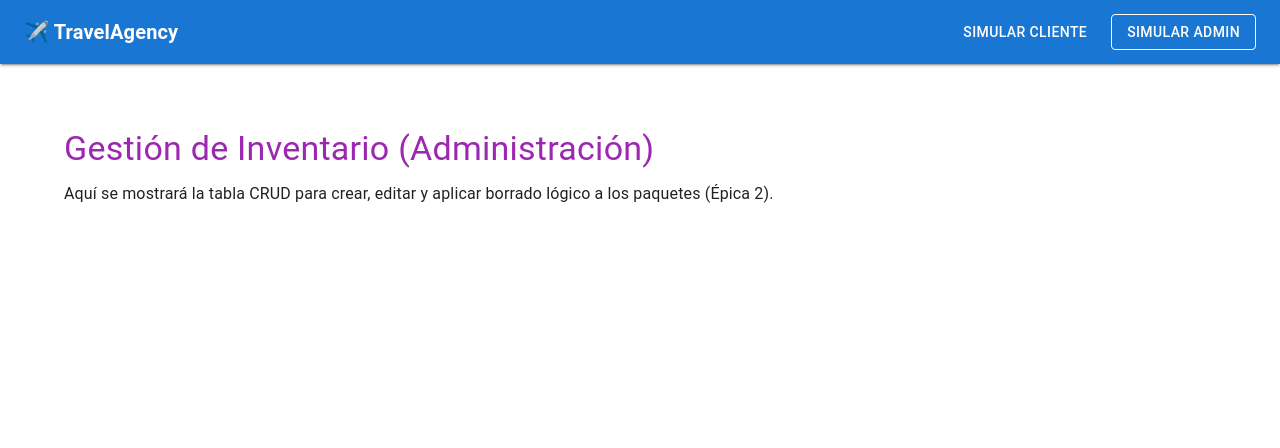
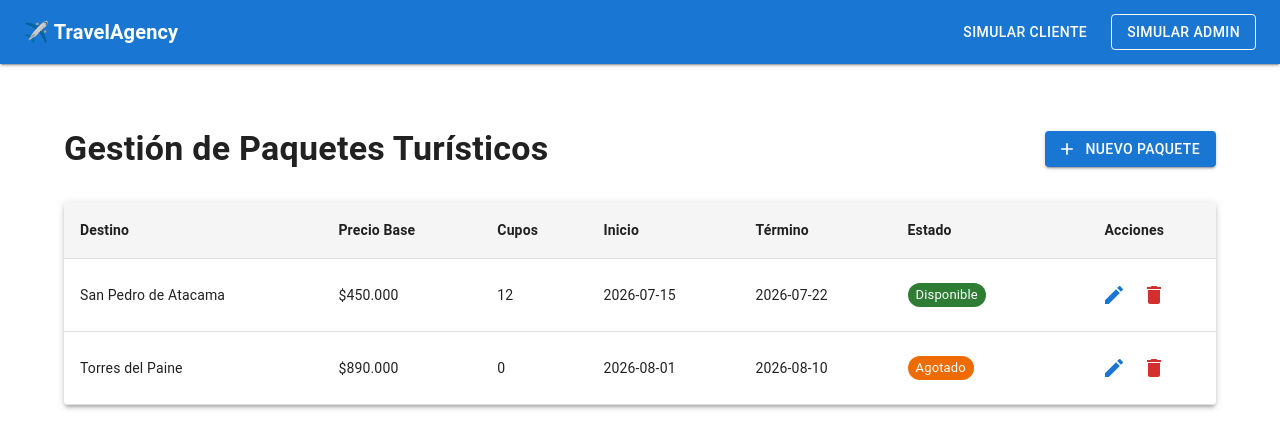
Before and after one commit to Franco-Montenegro/TravelAgency_Frontend_Universidad, a React (Vite) app: page /admin/packages in a window 1280 px wide. Shown: the top 448 px of the page. Built offline with nearby package versions, Linux system fonts and the light colour scheme.

Commit message:
E2 with mock data complete

```diff
--- a/src/interfaces/user.interface.ts
+++ b/src/interfaces/user.interface.ts
@@ -1,4 +1,3 @@
-
 export type AccountStatus = 'ACTIVE' | 'INACTIVE';
 
 export interface User {
--- a/src/pages/admin/PackageManagement.tsx
+++ b/src/pages/admin/PackageManagement.tsx
@@ -1,14 +1,230 @@
-import { Typography, Container } from '@mui/material';
+import { useState } from 'react';
+import {
+  Container, Typography, Box, Button, Table, TableBody, TableCell,
+  TableContainer, TableHead, TableRow, Paper, IconButton, Dialog,
+  DialogTitle, DialogContent, DialogActions, TextField, MenuItem, Chip
+} from '@mui/material';
+import { Delete, Edit, Add } from '@mui/icons-material';
+import type { TourPackage, TourPackageRequest } from '../../interfaces/package.interface';
+
+const INITIAL_PACKAGES_MOCK: TourPackage[] = [
+  {
+    id: 1,
+    destination: 'San Pedro de Atacama',
+    price: 450000,
+    availableSlots: 12,
+    startDate: '2026-07-15',
+    endDate: '2026-07-22',
+    status: 'AVAILABLE'
+  },
+  {
+    id: 2,
+    destination: 'Torres del Paine',
+    price: 890000,
+    availableSlots: 0,
+    status: 'SOLD_OUT',
+    startDate: '2026-08-01',
+    endDate: '2026-08-10'
+  }
+];
 
 export default function PackageManagement() {
+  const [packages, setPackages] = useState<TourPackage[]>(INITIAL_PACKAGES_MOCK);
+  const [openModal, setOpenModal] = useState(false);
+  const [selectedPackage, setSelectedPackage] = useState<TourPackage | null>(null);
+
+  const [formData, setFormData] = useState<TourPackageRequest>({
+    destination: '',
+    price: 0,
+    availableSlots: 0,
+    startDate: '',
+    endDate: '',
+    status: 'AVAILABLE'
+  });
+
+  const handleOpenModal = (pkg: TourPackage | null = null) => {
+    if (pkg) {
+      setSelectedPackage(pkg);
+      setFormData({
+        destination: pkg.destination,
+        price: pkg.price,
+        availableSlots: pkg.availableSlots,
+        startDate: pkg.startDate,
+        endDate: pkg.endDate,
+        status: pkg.status
+      });
+    } else {
+      setSelectedPackage(null);
+      setFormData({
+        destination: '',
+        price: 0,
+        availableSlots: 0,
+        startDate: '',
+        endDate: '',
+        status: 'AVAILABLE'
+      });
+    }
+    setOpenModal(true);
+  };
+
+  const handleSave = () => {
+    if (selectedPackage) {
+      setPackages(packages.map(p => p.id === selectedPackage.id ? { ...p, ...formData } : p));
+      console.log(`[Mingeso-Admin] Simulación PUT exitosa para ID: ${selectedPackage.id}`);
+    } else {
+      const newPkg: TourPackage = {
+        id: Date.now(),
+        ...formData
+      };
+      setPackages([...packages, newPkg]);
+      console.log('[Mingeso-Admin] Simulación POST exitosa');
+    }
+    setOpenModal(false);
+  };
+
+  const handleDeleteLogical = (id: number) => {
+    setPackages(packages.map(p => p.id === id ? { ...p, status: 'DELETED' } : p));
+    console.log(`[Mingeso-Admin] Simulación DELETE Lógico ejecutada para ID: ${id}`);
+  };
+
+  const getStatusChip = (status: string) => {
+    switch (status) {
+      case 'AVAILABLE': return <Chip label="Disponible" color="success" size="small" />;
+      case 'SOLD_OUT': return <Chip label="Agotado" color="warning" size="small" />;
+      case 'DELETED': return <Chip label="Eliminado" color="error" size="small" variant="outlined" />;
+      default: return <Chip label={status} size="small" />;
+    }
+  };
+
   return (
-    <Container style={{ marginTop: '2rem' }}>
-      <Typography variant="h4" color="secondary" gutterBottom>
-        Gestión de Inventario (Administración)
-      </Typography>
-      <Typography variant="body1">
-        Aquí se mostrará la tabla CRUD para crear, editar y aplicar borrado lógico a los paquetes (Épica 2).
-      </Typography>
+    <Container maxWidth="lg" sx={{ marginTop: '2rem' }}>
+      <Box sx={{ display: 'flex', justifyContent: 'space-between', alignItems: 'center', marginBottom: '2rem' }}>
+        <Typography variant="h4" component="h1" sx={{ fontWeight: 'bold', color: 'text.primary' }}>
+          Gestión de Paquetes Turísticos
+        </Typography>
+        <Button
+          variant="contained"
+          color="primary"
+          startIcon={<Add />}
+          onClick={() => handleOpenModal()}
+        >
+          Nuevo Paquete
+        </Button>
+      </Box>
+
+      {/* Tabla Maestra de MUI */}
+      <TableContainer component={Paper} elevation={3}>
+        <Table>
+          <TableHead sx={{ backgroundColor: '#f5f5f5' }}>
+            <TableRow>
+              <TableCell style={{ fontWeight: 'bold' }}>Destino</TableCell>
+              <TableCell style={{ fontWeight: 'bold' }}>Precio Base</TableCell>
+              <TableCell style={{ fontWeight: 'bold' }}>Cupos</TableCell>
+              <TableCell style={{ fontWeight: 'bold' }}>Inicio</TableCell>
+              <TableCell style={{ fontWeight: 'bold' }}>Término</TableCell>
+              <TableCell style={{ fontWeight: 'bold' }}>Estado</TableCell>
+              <TableCell style={{ fontWeight: 'bold' }} align="center">Acciones</TableCell>
+            </TableRow>
+          </TableHead>
+          <TableBody>
+            {packages.map((pkg) => (
+              <TableRow key={pkg.id} hover style={{ opacity: pkg.status === 'DELETED' ? 0.6 : 1 }}>
+                <TableCell>{pkg.destination}</TableCell>
+                <TableCell>${pkg.price.toLocaleString('es-CL')}</TableCell>
+                <TableCell>{pkg.availableSlots}</TableCell>
+                <TableCell>{pkg.startDate}</TableCell>
+                <TableCell>{pkg.endDate}</TableCell>
+                <TableCell>{getStatusChip(pkg.status)}</TableCell>
+                <TableCell align="center">
+                  <IconButton
+                    color="primary"
+                    disabled={pkg.status === 'DELETED'}
+                    onClick={() => handleOpenModal(pkg)}
+                  >
+                    <Edit />
+                  </IconButton>
+                  <IconButton
+                    color="error"
+                    disabled={pkg.status === 'DELETED'}
+                    onClick={() => handleDeleteLogical(pkg.id)}
+                  >
+                    <Delete />
+                  </IconButton>
+                </TableCell>
+              </TableRow>
+            ))}
+          </TableBody>
+        </Table>
+      </TableContainer>
+
+      {/* Formulario Modal (Dialog) para Crear y Editar */}
+      <Dialog open={openModal} onClose={() => setOpenModal(false)} maxWidth="sm" fullWidth>
+        <DialogTitle>{selectedPackage ? 'Editar Paquete' : 'Crear Nuevo Paquete'}</DialogTitle>
+        <DialogContent dividers>
+          <Box sx={{ display: 'flex', flexDirection: 'column', gap: 2, marginTop: 1 }}>
+            <TextField
+              label="Destino del Viaje"
+              fullWidth
+              value={formData.destination}
+              onChange={(e) => setFormData({ ...formData, destination: e.target.value })}
+            />
+            <Box sx={{ display: 'flex', gap: 2 }}>
+              <TextField
+                label="Precio ($)"
+                type="number"
+                fullWidth
+                value={formData.price || ''}
+                onChange={(e) => setFormData({ ...formData, price: Number(e.target.value) })}
+              />
+              <TextField
+                label="Cupos Disponibles"
+                type="number"
+                fullWidth
+                value={formData.availableSlots || ''}
+                onChange={(e) => setFormData({ ...formData, availableSlots: Number(e.target.value) })}
+              />
+            </Box>
+            <Box sx={{ display: 'flex', gap: 2 }}>
+              <TextField
+                label="Fecha Inicio"
+                type="date"
+                fullWidth
+                slotProps={{
+                  inputLabel: { shrink: true }
+                }}
+                value={formData.startDate}
+                onChange={(e) => setFormData({ ...formData, startDate: e.target.value })}
+              />
+              <TextField
+                label="Fecha Término"
+                type="date"
+                fullWidth
+                slotProps={{
+                  inputLabel: { shrink: true }
+                }}
+                value={formData.endDate}
+                onChange={(e) => setFormData({ ...formData, endDate: e.target.value })}
+              />
+            </Box>
+            <TextField
+              select
+              label="Estado Operativo"
+              fullWidth
+              value={formData.status}
+              onChange={(e) => setFormData({ ...formData, status: e.target.value as any })}
+            >
+              <MenuItem value="AVAILABLE">AVAILABLE (Disponible)</MenuItem>
+              <MenuItem value="SOLD_OUT">SOLD_OUT (Agotado)</MenuItem>
+              <MenuItem value="CANCELLED">CANCELLED (Cancelado)</MenuItem>
+              <MenuItem value="EXPIRED">EXPIRED (Expirado)</MenuItem>
+            </TextField>
+          </Box>
+        </DialogContent>
+        <DialogActions>
+          <Button onClick={() => setOpenModal(false)} color="inherit">Cancelar</Button>
+          <Button onClick={handleSave} color="primary" variant="contained">Guardar</Button>
+        </DialogActions>
+      </Dialog>
     </Container>
   );
 }
```
Also changed, not shown: src/interfaces/package.interface.ts (added, +20 -0 lines), src/services/packageService.ts (added, +23 -0 lines).
